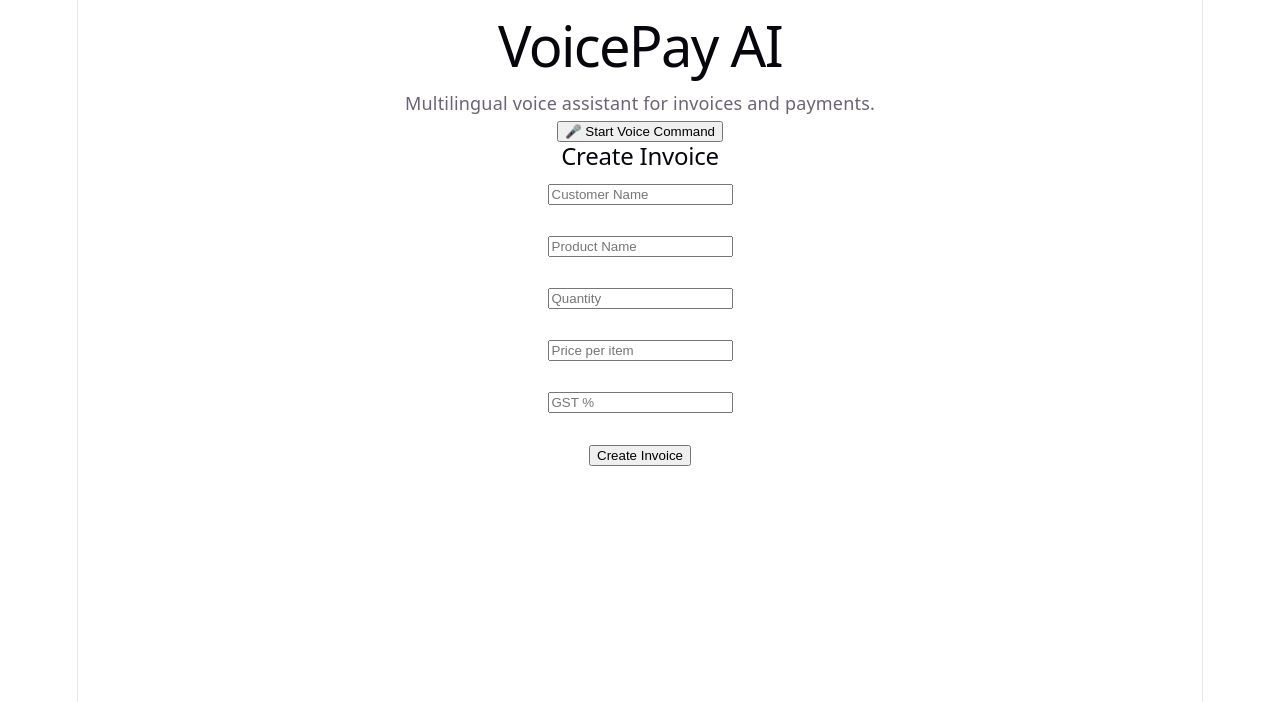
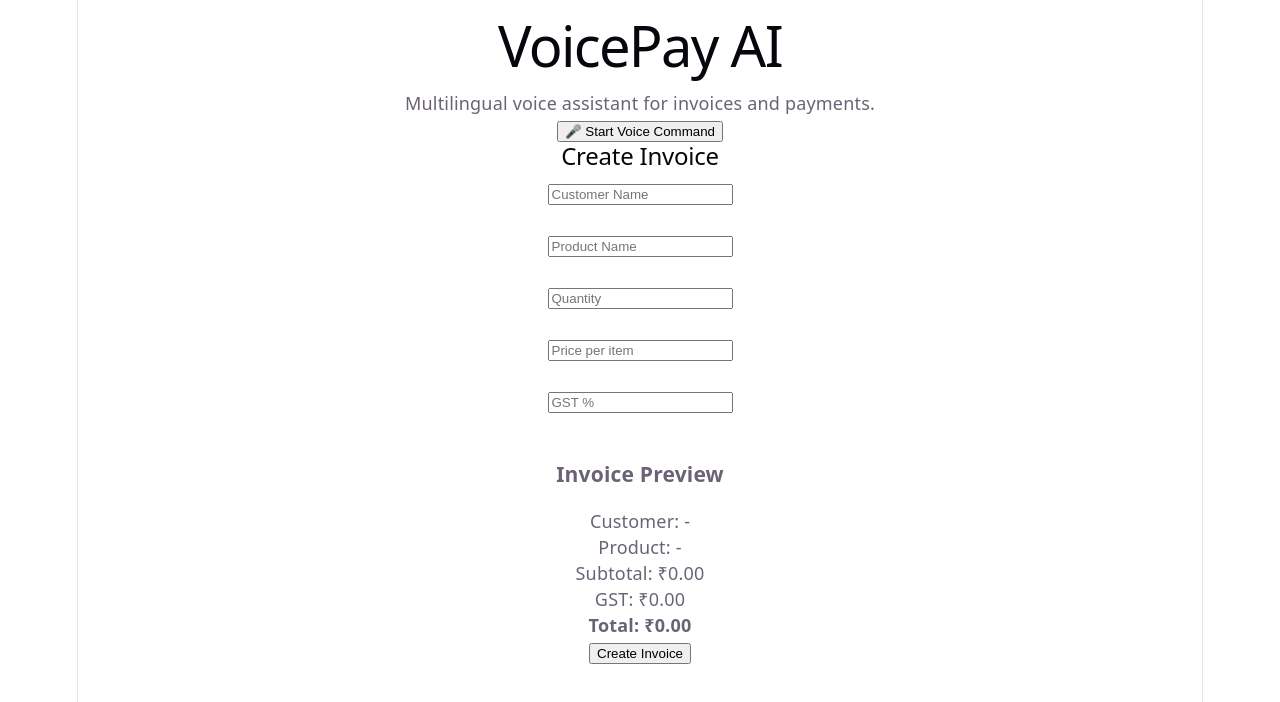
Before and after one commit to kanishkajs5607/VoicePay-AI, a React app in the folder frontend/: page / in a window 1280 px wide. Shown: the top 702 px of the page. Built offline with nearby package versions, Linux system fonts and the light colour scheme; the HTML template or start-up script is replaced by a standard one.

Commit message:
Add invoice calculation and preview

```diff
--- a/frontend/src/App.jsx
+++ b/frontend/src/App.jsx
@@ -1,4 +1,16 @@
+import { useState } from "react";
+
 function App() {
+  const [customer, setCustomer] = useState("");
+  const [product, setProduct] = useState("");
+  const [quantity, setQuantity] = useState("");
+  const [price, setPrice] = useState("");
+  const [gst, setGst] = useState("");
+
+  const subtotal = Number(quantity || 0) * Number(price || 0);
+  const gstAmount = subtotal * (Number(gst || 0) / 100);
+  const total = subtotal + gstAmount;
+
   return (
     <div>
       <h1>VoicePay AI</h1>
@@ -8,20 +20,52 @@ function App() {
 
       <h2>Create Invoice</h2>
 
-      <input type="text" placeholder="Customer Name" />
+      <input
+        type="text"
+        placeholder="Customer Name"
+        value={customer}
+        onChange={(e) => setCustomer(e.target.value)}
+      />
       <br /><br />
 
-      <input type="text" placeholder="Product Name" />
+      <input
+        type="text"
+        placeholder="Product Name"
+        value={product}
+        onChange={(e) => setProduct(e.target.value)}
+      />
       <br /><br />
 
-      <input type="number" placeholder="Quantity" />
+      <input
+        type="number"
+        placeholder="Quantity"
+        value={quantity}
+        onChange={(e) => setQuantity(e.target.value)}
+      />
       <br /><br />
 
-      <input type="number" placeholder="Price per item" />
+      <input
+        type="number"
+        placeholder="Price per item"
+        value={price}
+        onChange={(e) => setPrice(e.target.value)}
+      />
       <br /><br />
 
-      <input type="number" placeholder="GST %" />
+      <input
+        type="number"
+        placeholder="GST %"
+        value={gst}
+        onChange={(e) => setGst(e.target.value)}
+      />
       <br /><br />
+
+      <h3>Invoice Preview</h3>
+      <p>Customer: {customer || "-"}</p>
+      <p>Product: {product || "-"}</p>
+      <p>Subtotal: ₹{subtotal.toFixed(2)}</p>
+      <p>GST: ₹{gstAmount.toFixed(2)}</p>
+      <p><strong>Total: ₹{total.toFixed(2)}</strong></p>
 
       <button>Create Invoice</button>
     </div>
```
